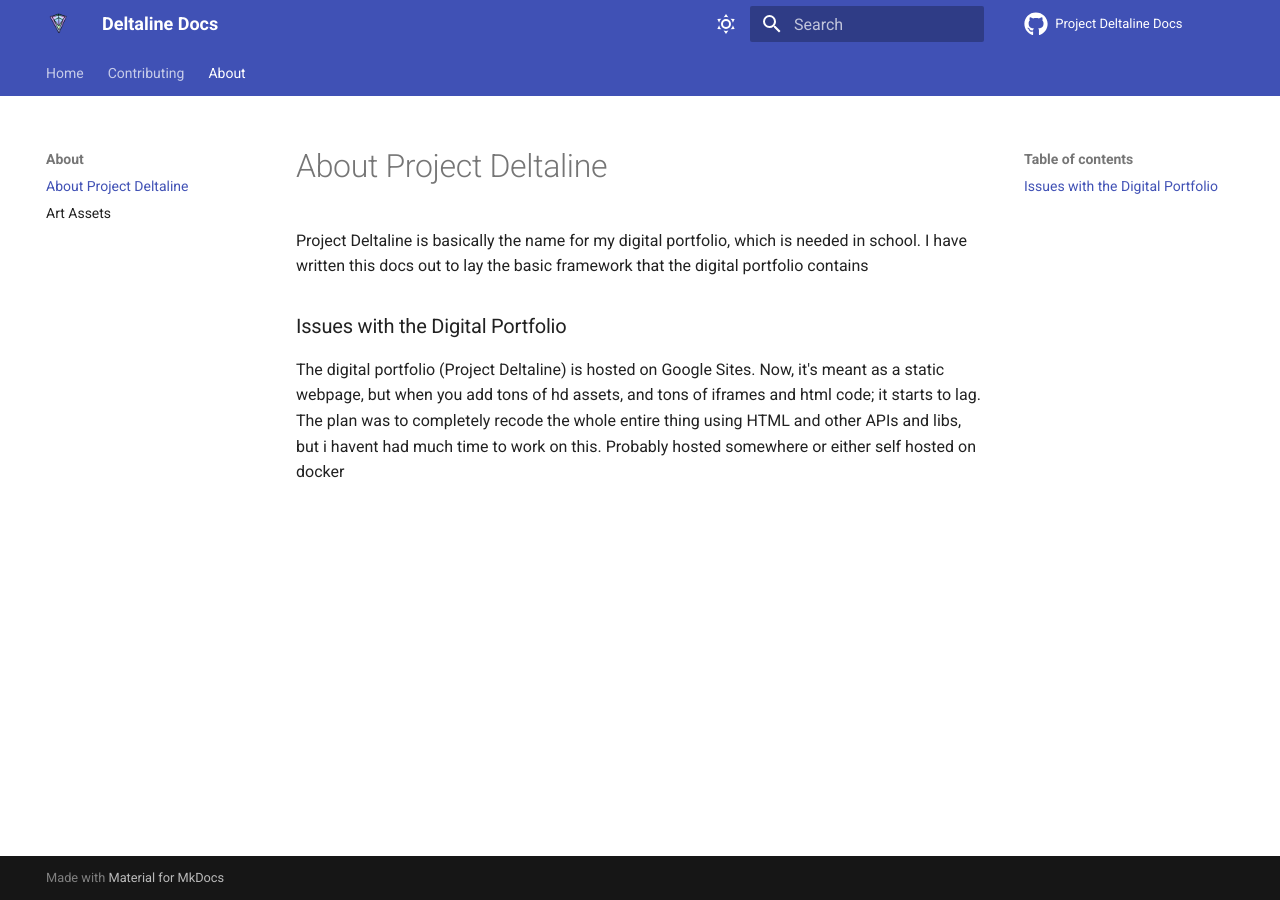
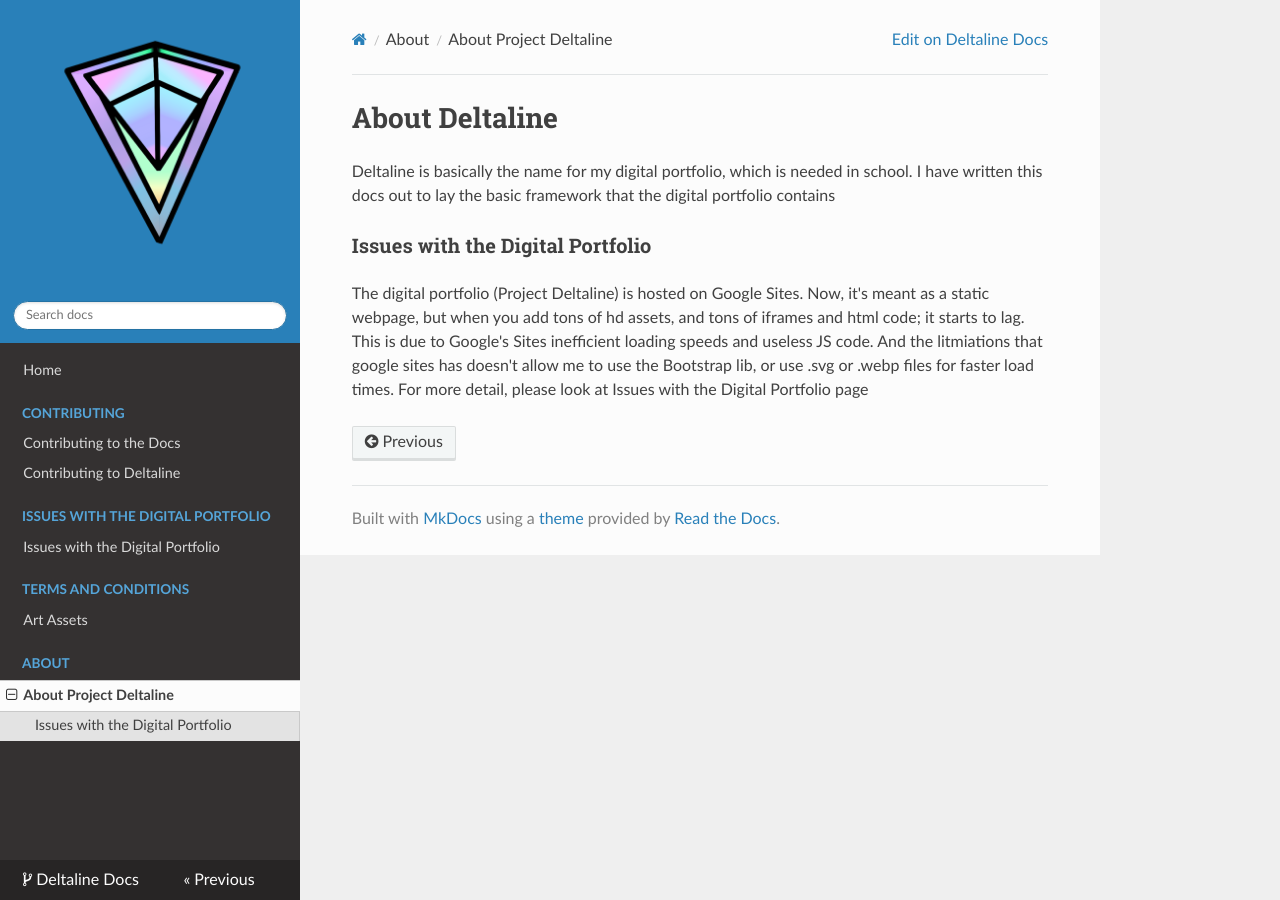
Before and after one commit to No767/Deltaline-Docs, an MkDocs documentation site: the page built from docs/About Project Deltaline.md, in a window 1280 px wide. Built offline with MkDocs 1.6.1, drawn with Linux system fonts in a browser that asks for light colours; nearby versions of some CDN libraries; comment, search, counter and statistics services are not loaded.

Commit message:
Update doc

```diff
--- a/docs/About Project Deltaline.md
+++ b/docs/About Project Deltaline.md
@@ -1,7 +1,7 @@
-# About Project Deltaline
-Project Deltaline is basically the name for my digital portfolio, which is needed in school. I have written this docs out to lay the basic framework that the digital portfolio contains
+# About  Deltaline
+ Deltaline is basically the name for my digital portfolio, which is needed in school. I have written this docs out to lay the basic framework that the digital portfolio contains
 
 ### Issues with the Digital Portfolio
 
 The digital portfolio (Project Deltaline) is hosted on Google Sites. Now, it's meant as a static webpage, but when you add tons of hd assets, and tons of iframes and html code; it starts to lag.
-The plan was to completely recode the whole entire thing using HTML and other APIs and libs, but i havent had much time to work on this. Probably hosted somewhere or either self hosted on docker
+This is due to Google's Sites inefficient loading speeds and useless JS code. And the litmiations that google sites has doesn't allow me to use the Bootstrap lib, or use .svg or .webp files for faster load times. For more detail, please look at Issues with the Digital Portfolio page
--- a/mkdocs.yml
+++ b/mkdocs.yml
@@ -1,10 +1,10 @@
 site_name: Deltaline Docs
 theme:
-  name: material
-  favicon: img/Deltaline Logo Release V3 (8144 Resize).ico
+  name: readthedocs
+  favicon: img/favicon.ico
   icon:
     repo: fontawesome/brands/github
-  logo: img/Deltaline Logo Release V3 (8144 Resize).ico
+  logo: img/favicon.ico
   palette:
     - media: "(prefers-color-scheme: light)"
       scheme: default
@@ -25,18 +25,25 @@ theme:
   markdown_extensions:
   - toc:
       permalink: true
+markdown_extensions:
+  - attr_list
 repo_url: https://github.com/No767/Project-Deltaline-Docs
-repo_name: Project Deltaline Docs
-edit_uri: tree/master/docs
+repo_name: Deltaline Docs
+edit_uri: https://github.com/No767/Project-Deltaline-Docs/tree/main/docs
 plugins:
   - search:
       lang: en
   - git-revision-date-localized:
       type: date
+
 nav:
   - Home: index.md
   - Contributing:
-    - 'Contributing': 'Contributing.md'
+    - 'Contributing to the Docs': 'Contributing to the docs.md'
+    - 'Contributing to Deltaline': 'Contributing to Deltaline.md'
+  - Issues with the Digital Portfolio:
+    - 'Issues with the Digital Portfolio': 'Loadtimes.md'
+  - Terms and Conditions:
+      - 'Art Assets': 'Art Assets.md'
   - About:
     - 'About Project Deltaline': 'About Project Deltaline.md'
-    - 'Art Assets': 'Art Assets.md'
--- a/requirements.txt
+++ b/requirements.txt
@@ -3,3 +3,4 @@ sphinx-rtd-theme==0.5.2
 myst-parser==0.14.0
 mkdocs-material==7.1.5
 mkdocs-material-extensions==1.0.1
+mkdocs-rtd-dropdown
```
Also changed, not shown: docs/Art Assets.md (+1 -1 lines), docs/Contributing to Deltaline.md (added, +54 -0 lines), docs/Contributing to the docs.md (renamed from docs/Contributing.md, +2 -2 lines), docs/Loadtimes.md (added, +25 -0 lines), docs/index.md (+1 -1 lines), docs/img/favicon.ico, docs/img/test1.png (added), docs/img/test2.png (added), site/404.html, site/About Project Deltaline/index.html, site/Art Assets/index.html, site/Contributing/index.html, site/img/Deltaline Logo Release V3 (8144 Resize).ico (renamed from docs/img/Deltaline Logo Release V3 (8144 Resize).ico), site/index.html, 2 more files, 1 other file.
